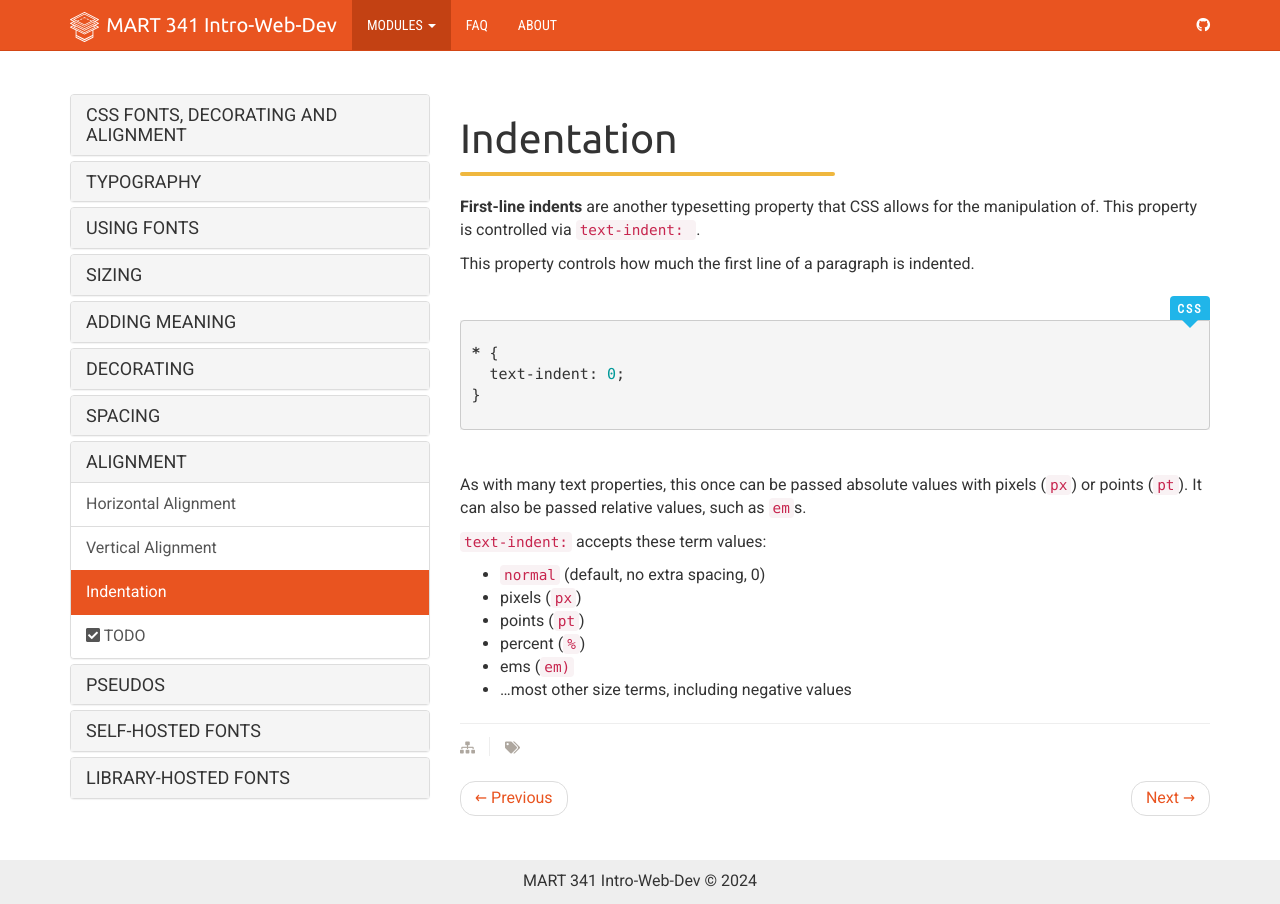
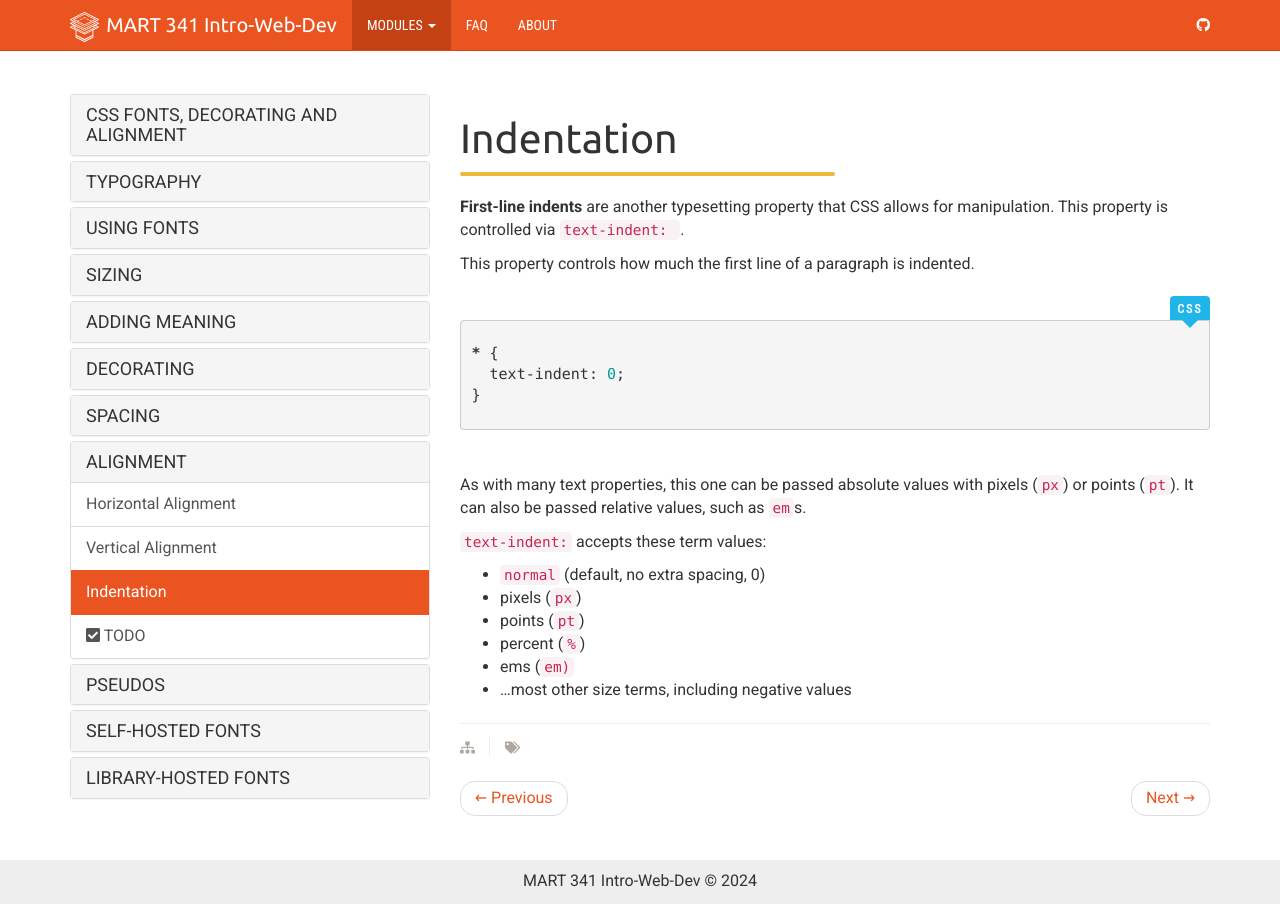
Before and after one commit to Montana-Media-Arts/webDesignFall2024, a Jekyll site: the page built from _docs/topic-10/07-alignment/03-page.md, in a window 1280 px wide. Built offline with Jekyll 4.4.1, drawn with Linux system fonts in a browser that asks for light colours; nearby versions of some CDN libraries.

Commit message:
Update 03-page.md

````diff
--- a/_docs/topic-10/07-alignment/03-page.md
+++ b/_docs/topic-10/07-alignment/03-page.md
@@ -6,7 +6,7 @@ permalink: /topic-10/text-indent/
 
 <div class="divider-heading"></div>
 
-**First-line indents** are another typesetting property that CSS allows for the manipulation of. This property is controlled via `text-indent: `.
+**First-line indents** are another typesetting property that CSS allows for manipulation. This property is controlled via `text-indent: `.
 
 This property controls how much the first line of a paragraph is indented.
 
@@ -19,7 +19,7 @@ This property controls how much the first line of a paragraph is indented.
 }
 ```
 
-As with many text properties, this once can be passed absolute values with pixels (`px`) or points (`pt`). It can also be passed relative values, such as `em`s.
+As with many text properties, this one can be passed absolute values with pixels (`px`) or points (`pt`). It can also be passed relative values, such as `em`s.
 
 `text-indent:` accepts these term values:
 - `normal` (default, no extra spacing, 0)
````
